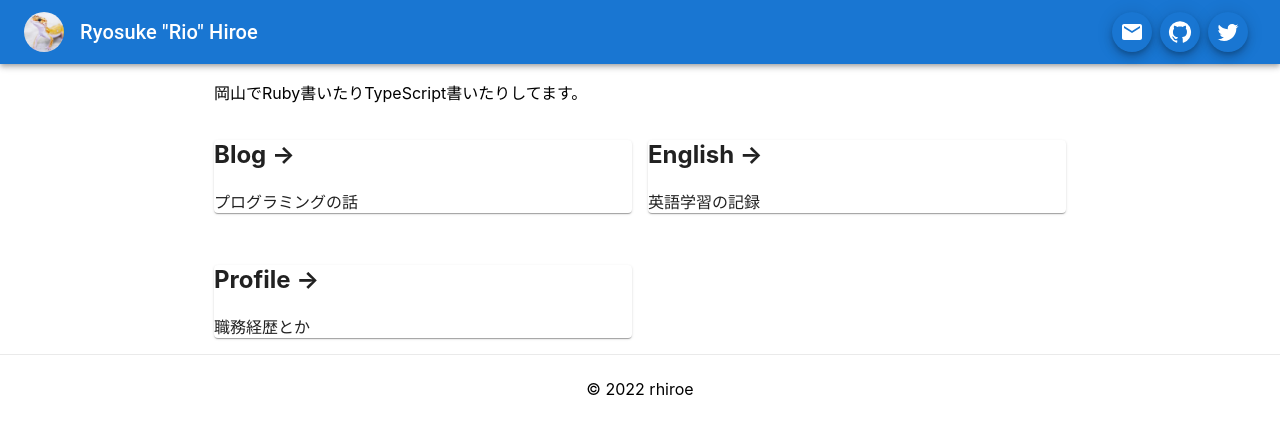
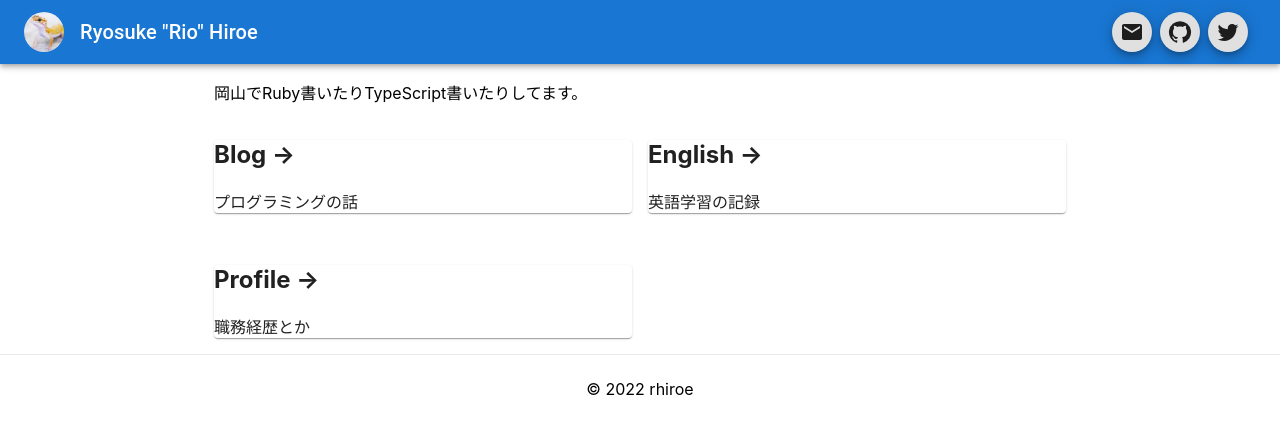
Before and after one commit to rhiroe/rhiroe.github.io, a Next.js app: page / in a window 1280 px wide. Shown: the top 434 px of the page. Built offline with nearby package versions, Linux system fonts and the light colour scheme.

Commit message:
アイコン色変更

```diff
--- a/src/pages/_app.tsx
+++ b/src/pages/_app.tsx
@@ -24,8 +24,7 @@ function MyApp({ Component, pageProps }: AppProps) {
                   <Fab
                       size="small"
                       sx={{ mr: 1 }}
-                      color="primary"
-                      aria-label="add"
+                      aria-label="email"
                       href="mailto:ride.poke@gmail.com"
                       target="_blank"
                       rel="noopener noreferrer"
@@ -35,8 +34,7 @@ function MyApp({ Component, pageProps }: AppProps) {
                   <Fab
                       size="small"
                       sx={{ mr: 1 }}
-                      color="primary"
-                      aria-label="add"
+                      aria-label="github"
                       href="https://github.com/rhiroe"
                       target="_blank"
                       rel="noopener noreferrer"
@@ -46,8 +44,7 @@ function MyApp({ Component, pageProps }: AppProps) {
                   <Fab
                       size="small"
                       sx={{ mr: 1 }}
-                      color="primary"
-                      aria-label="add"
+                      aria-label="twitter"
                       href="https://twitter.com/messages/compose?recipient_id=509745934"
                       target="_blank"
                       rel="noopener noreferrer"
```
